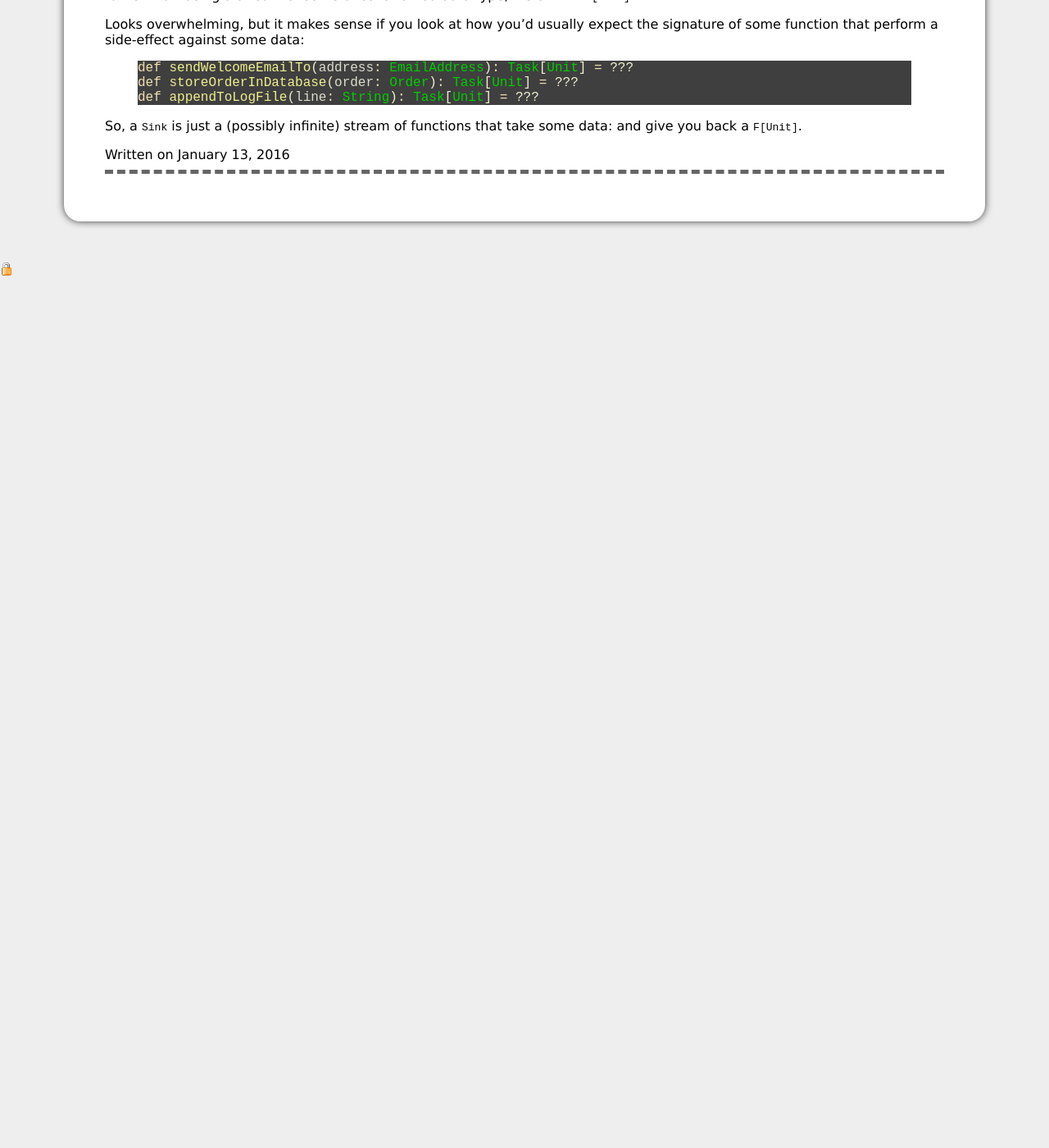
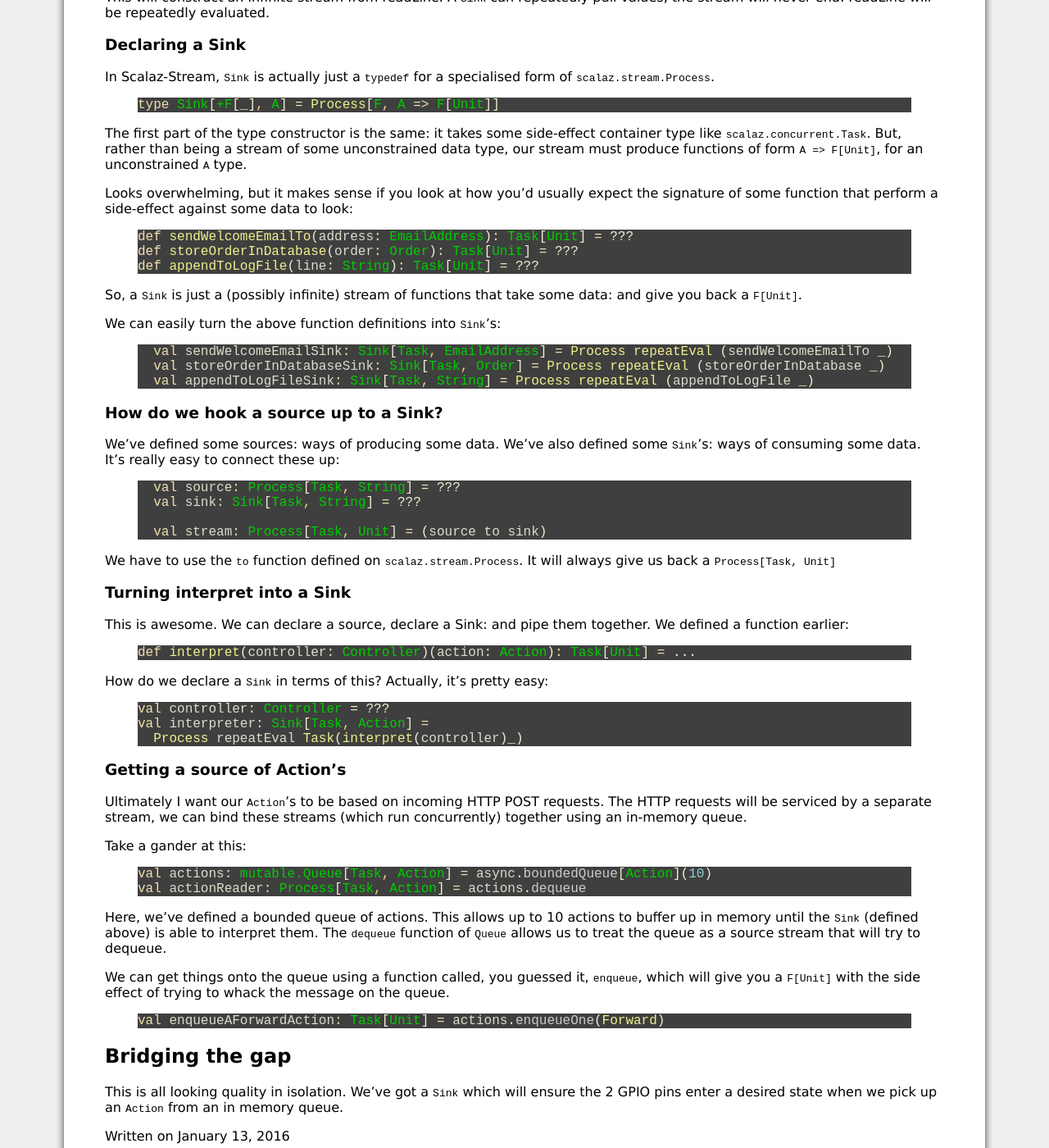
Before and after one commit to mcarolan/mcarolan.github.io, a Jekyll site: the page built from _posts/2016-01-13-Bob.md, in a window 1280 px wide and 1400 px high, scrolled down 3969 px. Shown: the whole window at 82% size. Built offline with Jekyll 4.4.1, drawn with Linux system fonts in a browser that asks for light colours; before the commit the page ends 4309 px from its top, so only the background shows below that; some of the changed text lies outside the part shown.

Commit message:
More progress on bob post

```diff
--- a/Gemfile
+++ b/Gemfile
@@ -1,2 +1,2 @@
 source 'https://rubygems.org'
-gem 'github-pages'
+gem 'jekyll', '3.1.1'
--- a/_posts/2016-01-13-Bob.md
+++ b/_posts/2016-01-13-Bob.md
@@ -35,6 +35,9 @@ No matter how you built your Raspberry Pi robot, chances are it's going to be co
 <li>The motors are being controlled digitally: they are either moving as fast as then can; or are stationary. There is no in-between state.</li>
 <li>The motor controller I'm using doesn't provide a way to run the motors in reverse: so I'm only modeling forward, left, and right movement.</li>
 </ul>
+Given 2 motors and 2 possible states (on/off), there are 4 permutations of movement our bot can perform. The awesome gif on the left explains how the permutations map to physical movement.
+
+<h3>Show me the Scala</h3>
 We've mentioned a couple of concepts here: let's model them in Scala:
 {% highlight scala %}
 sealed trait PinState
@@ -62,13 +65,13 @@ trait Controller {
 }
 {% endhighlight %}
 
-We said that our robot can move: forward, left, and right. It will do this by putting the left and the right motor into specific <code>PinState</code>'s'. Let's make a function that takes:
+We said that our robot can move: forward, left, right or not at all. It will do this by putting the left and the right motors into specific <code>PinState</code>'s. Let's define some functions that take:
 <ul>
   <li>A controller</li>
   <li>A desired state for the left motor</li>
   <li>A desired state for the right motor</li>
 </ul>
-And returns an effectful container which when evaluated causes the motors to do what we wish:
+And return an effectful container which when evaluated causes the motors to do what we wish:
 
 {% highlight scala %}
 class Action(leftMotorState: PinState, rightMotorState: PinState)
@@ -143,6 +146,7 @@ This data is always _pulled_ from a source. It can then be sliced and diced with
 <li>Sending an email</li>
 <li>Altering the state of GPIO pins to cause 2 DC motors to drive a robot in a specific direction</li>
 </ul>
+There is no concurrency inside a stream. Data passes through it sequentially. Data is only pulled from the source when the sink is ready to consume. This is a really powerful building block, and there are tools to help you introduce concurrency and handle backpressure.
 
 ### Declaring a source
 
@@ -154,7 +158,7 @@ Process[+F[_], A]
 
 We need to provide 2 types to construct a <code>scalaz.stream.Process</code>:
 <ul>
-<li><code>+F[_]</code> - the side-effect container type our stream will encounter. Most of the time this will either be a <code>scalaz.concurrent.Task[_]</code> or <code>Nothing</code>.</li>
+<li><code>+F[_]</code> - the side-effect container type our stream will encounter. Most of the time this will either be a <code>scalaz.concurrent.Task</code> or <code>Nothing</code>.</li>
 <li><code>A</code> - this is completely unconstrained. It is the type of data we will work with, e.g. <code>String</code>, <code>Int</code>, <code>Action</code>...</li>
 </ul>
 Our source is able to produce some data, in the context of some side-effect container type. Here is a function to read a line from standard input:
@@ -166,29 +170,26 @@ def readLine: Task[String] = Task { Console.readLine() }
 We can now look at how to turn <code>readLine</code> into a <code>scalaz.stream.Process[Task, String]</code>.
 
 {% highlight scala %}
-/*
-Construct a finite stream from readLine, where at most 1 piece of data can be pulled by a Sink
-*/
 val oneLine: Process[Task, String] = Process eval readLine
-
-/*
-Construct an infinite stream from readLine. A sink can repeatedly pull values, as this stream will never end: readLine will be repeatedly evaluated.
-*/
+{% endhighlight %}
+This will construct a finite stream from readLine, where at most 1 piece of data can be pulled by a <code>Sink</code> - after this the stream ends.
+{% highlight scala %}
 val allTheLines: Process[Task, String] = Process repeatEval readLine
 {% endhighlight %}
+This will construct an infinite stream from readLine. A <code>Sink</code> can repeatedly pull values, the stream will never end: readLine will be repeatedly evaluated.
 
 ### Declaring a Sink
 
-In Scalaz-Stream, <code>Sink</code> is actually just a <code>typedef</code> for a very specialised form of <code>scalaz.stream.Process</code>.
+In Scalaz-Stream, <code>Sink</code> is actually just a <code>typedef</code> for a specialised form of <code>scalaz.stream.Process</code>.
 
 {% highlight scala %}
 type Sink[+F[_], A] = Process[F, A => F[Unit]]
 {% endhighlight %}
 
 The first part of the type constructor is the same: it takes some side-effect container type like <code>scalaz.concurrent.Task</code>.
-But, rather than being a stream of some unconstrained data type, it's of <code>A => F[Unit]</code>.
+But, rather than being a stream of some unconstrained data type, our stream must produce functions of form <code>A => F[Unit]</code>, for an unconstrained <code>A</code> type.
 
-Looks overwhelming, but it makes sense if you look at how you'd usually expect the signature of some function that perform a side-effect against some data:
+Looks overwhelming, but it makes sense if you look at how you'd usually expect the signature of some function that perform a side-effect against some data to look:
 
 {% highlight scala %}
 def sendWelcomeEmailTo(address: EmailAddress): Task[Unit] = ???
@@ -197,3 +198,63 @@ def appendToLogFile(line: String): Task[Unit] = ???
 {% endhighlight %}
 
 So, a <code>Sink</code> is just a (possibly infinite) stream of functions that take some data: and give you back a <code>F[Unit]</code>.
+
+We can easily turn the above function definitions into <code>Sink</code>'s:
+
+{% highlight scala %}
+  val sendWelcomeEmailSink: Sink[Task, EmailAddress] = Process repeatEval (sendWelcomeEmailTo _)
+  val storeOrderInDatabaseSink: Sink[Task, Order] = Process repeatEval (storeOrderInDatabase _)
+  val appendToLogFileSink: Sink[Task, String] = Process repeatEval (appendToLogFile _)
+{% endhighlight %}
+
+### How do we hook a source up to a Sink?
+
+We've defined some sources: ways of producing some data. We've also defined some <code>Sink</code>'s: ways of consuming some data. It's really easy to connect these up:
+
+{% highlight scala %}
+  val source: Process[Task, String] = ???
+  val sink: Sink[Task, String] = ???
+
+  val stream: Process[Task, Unit] = (source to sink)
+{% endhighlight %}
+
+We have to use the <code>to</code> function defined on <code>scalaz.stream.Process</code>. It will always give us back a <code>Process[Task, Unit]</code>
+
+### Turning interpret into a Sink
+
+This is awesome. We can declare a source, declare a Sink: and pipe them together. We defined a function earlier:
+
+{% highlight scala %}
+def interpret(controller: Controller)(action: Action): Task[Unit] = ...
+{% endhighlight %}
+
+How do we declare a <code>Sink</code> in terms of this? Actually, it's pretty easy:
+
+{% highlight scala %}
+val controller: Controller = ???
+val interpreter: Sink[Task, Action] =
+  Process repeatEval Task(interpret(controller)_)
+{% endhighlight %}
+
+### Getting a source of Action's
+
+Ultimately I want our <code>Action</code>'s to be based on incoming HTTP POST requests. The HTTP requests will be serviced by a separate stream, we can bind these streams (which run concurrently) together using an in-memory queue.
+
+Take a gander at this:
+
+{% highlight scala %}
+val actions: mutable.Queue[Task, Action] = async.boundedQueue[Action](10)
+val actionReader: Process[Task, Action] = actions.dequeue
+{% endhighlight %}
+
+Here, we've defined a bounded queue of actions. This allows up to 10 actions to buffer up in memory until the <code>Sink</code> (defined above) is able to interpret them. The <code>dequeue</code> function of <code>Queue</code> allows us to treat the queue as a source stream that will try to dequeue.
+
+We can get things onto the queue using a function called, you guessed it, <code>enqueue</code>, which will give you a <code>F[Unit]</code> with the side effect of trying to whack the message on the queue.
+
+{% highlight scala %}
+val enqueueAForwardAction: Task[Unit] = actions.enqueueOne(Forward)
+{% endhighlight %}
+
+## Bridging the gap
+
+This is all looking quality in isolation. We've got a <code>Sink</code> which will ensure the 2 GPIO pins enter a desired state when we pick up an <code>Action</code> from an in memory queue.
--- /dev/null
+++ b/css/fonts.css
@@ -0,0 +1,6 @@
+@font-face {
+	font-family: 'VT323';
+	font-style: normal;
+	font-weight: 400;
+	src: local('VT323'), local('VT323-Regular'), url(../fonts/vt323.woff2) format('woff2'), url(../fonts/vt323.woff) format('woff');
+	}
```
Also changed, not shown: other parts of _posts/2016-01-13-Bob.md (+1 -1 lines), Gemfile.lock (added), fonts/vt323.woff (added), fonts/vt323.woff2 (added).
